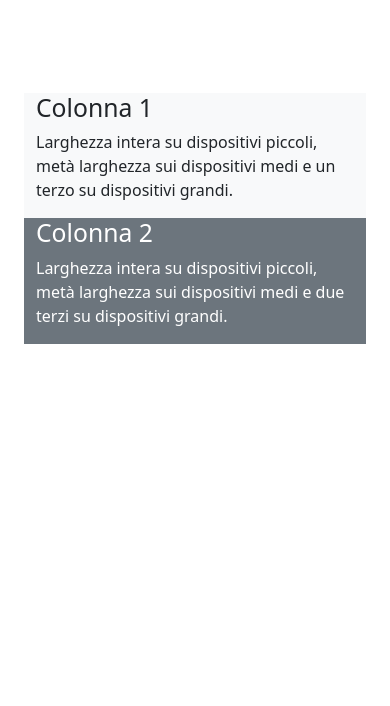
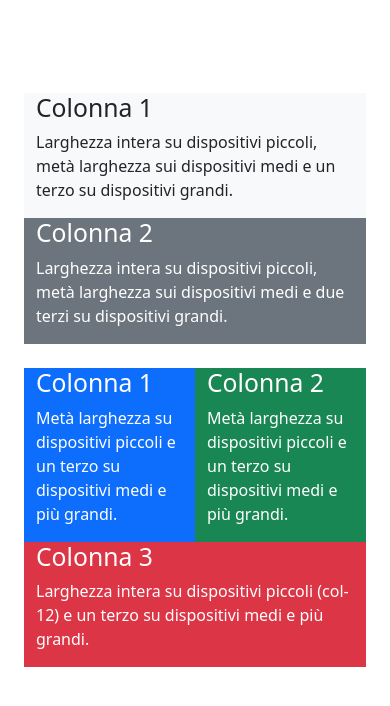
Before and after one commit to Robby94gtr/htmlcss-bootstrap-layout, a plain HTML site: page index.html in a window 390 px wide. Shown: the part 174-880 px from the top of the page. Before the commit the page ends 844 px from the top, so only its background shows below. Drawn offline with nearby package versions, Linux system fonts and the light colour scheme.

Commit message:
[UPD] Created columns of the 2nd row responsivness for all sizes

```diff
--- a/index.html
+++ b/index.html
@@ -29,7 +29,24 @@
             </div>
         </div>
 
+        <div class="container my-4">
+            <div class="row">
+                <div class="col-6  col-md-4 col-lg-4 bg-primary text-white">
+                    <h2>Colonna 1</h2>
+                    <p>Metà larghezza su dispositivi piccoli e un terzo su dispositivi medi e più grandi.</p>
+                </div>
 
+                <div class="col-6  col-md-4 col-lg-4 bg-success text-white">
+                    <h2>Colonna 2</h2>
+                    <p>Metà larghezza su dispositivi piccoli e un terzo su dispositivi medi e più grandi.</p>
+                </div>
+
+                <div class="col-12  col-md-4 col-lg-4 bg-danger text-white">
+                    <h2>Colonna 3</h2>
+                    <p>Larghezza intera su dispositivi piccoli (col-12) e un terzo su dispositivi medi e più grandi.</p>
+                </div>
+            </div>
+        </div>
     </main>
 
 
```
